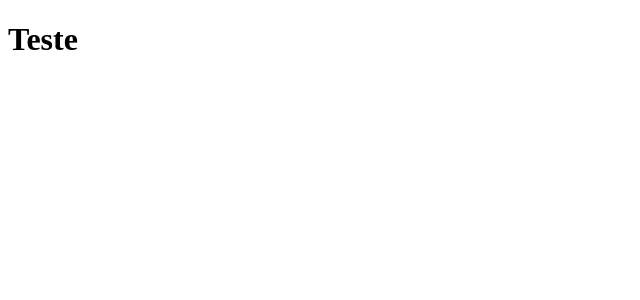
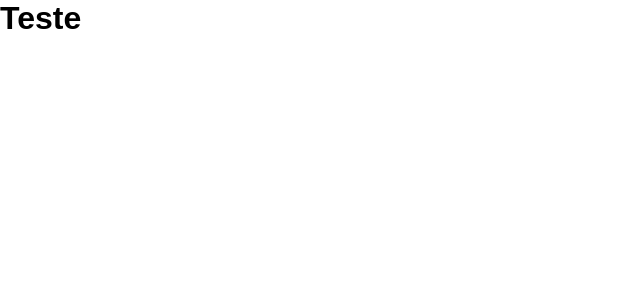
Before and after one commit to DeyvisonMoraes05/my-prime-flix, a React (Create React App) app: page / in a window 1280 px wide. Shown: the top 300 px of the page, without its empty margins (0-640 px from the left). Built offline with nearby package versions, Linux system fonts and the light colour scheme.

Commit message:
Index.css's global settings

```diff
--- a/src/App.js
+++ b/src/App.js
@@ -2,9 +2,7 @@
 function App() {
   return (
     <div className="App">
-      <header className="App-header">
         <h1>Teste</h1>
-      </header>
     </div>
   );
 }
--- a/src/index.css
+++ b/src/index.css
@@ -1,13 +1,17 @@
-body {
+*{
+  padding: 0;
   margin: 0;
-  font-family: -apple-system, BlinkMacSystemFont, 'Segoe UI', 'Roboto', 'Oxygen',
-    'Ubuntu', 'Cantarell', 'Fira Sans', 'Droid Sans', 'Helvetica Neue',
-    sans-serif;
-  -webkit-font-smoothing: antialiased;
-  -moz-osx-font-smoothing: grayscale;
+  box-sizing: border-box;
 }
 
-code {
-  font-family: source-code-pro, Menlo, Monaco, Consolas, 'Courier New',
-    monospace;
+body{
+  font-family: sans-serif;
 }
+
+.app{
+  display: flex;
+  width: 100%;
+  justify-content: center;
+  align-items: center;
+  flex-direction: column;
+}
--- a/src/index.js
+++ b/src/index.js
@@ -1,5 +1,6 @@
 import React from 'react';
 import ReactDOM from 'react-dom/client';
+import './index.css'
 import App from './App';
 
 const root = ReactDOM.createRoot(document.getElementById('root'));
```
